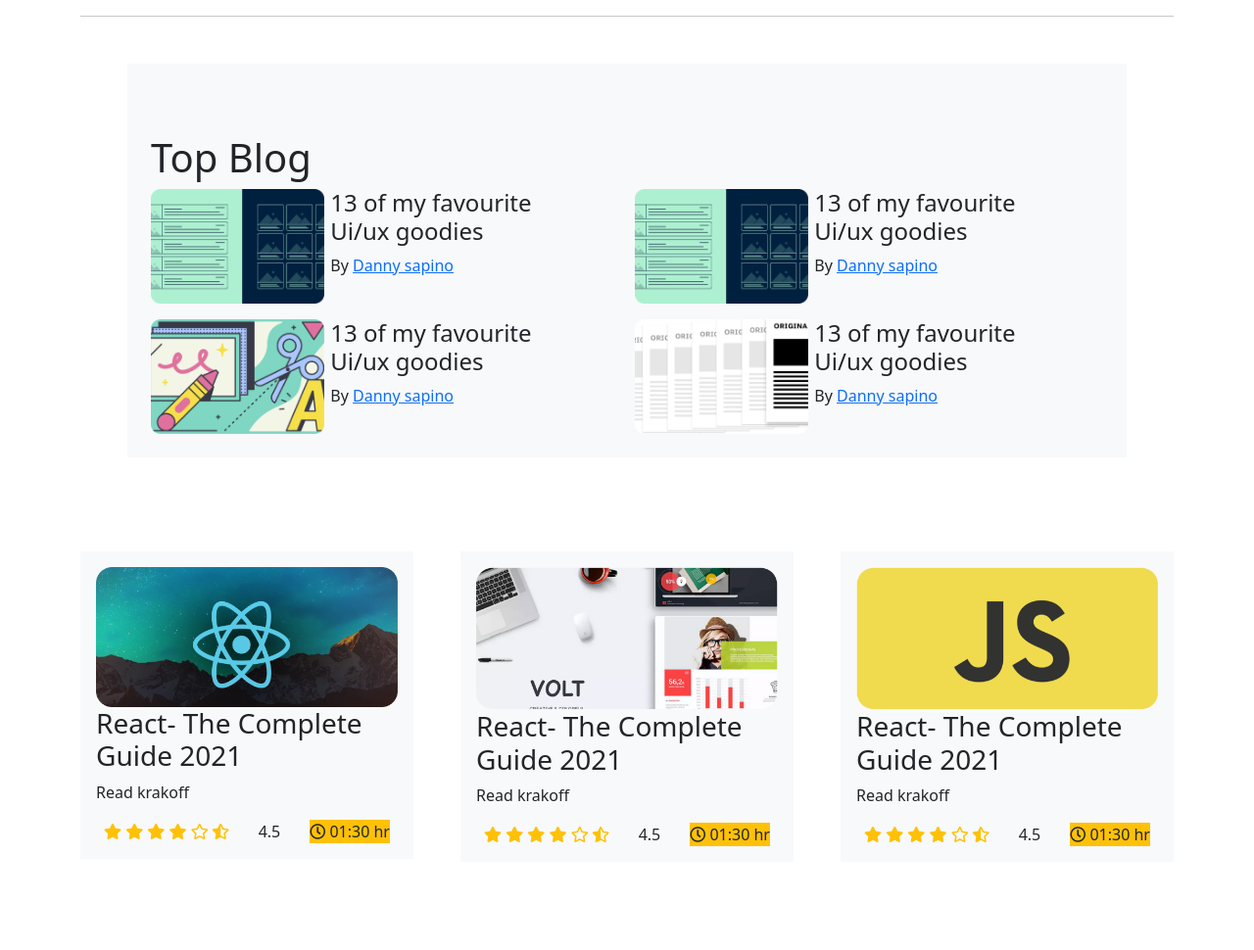
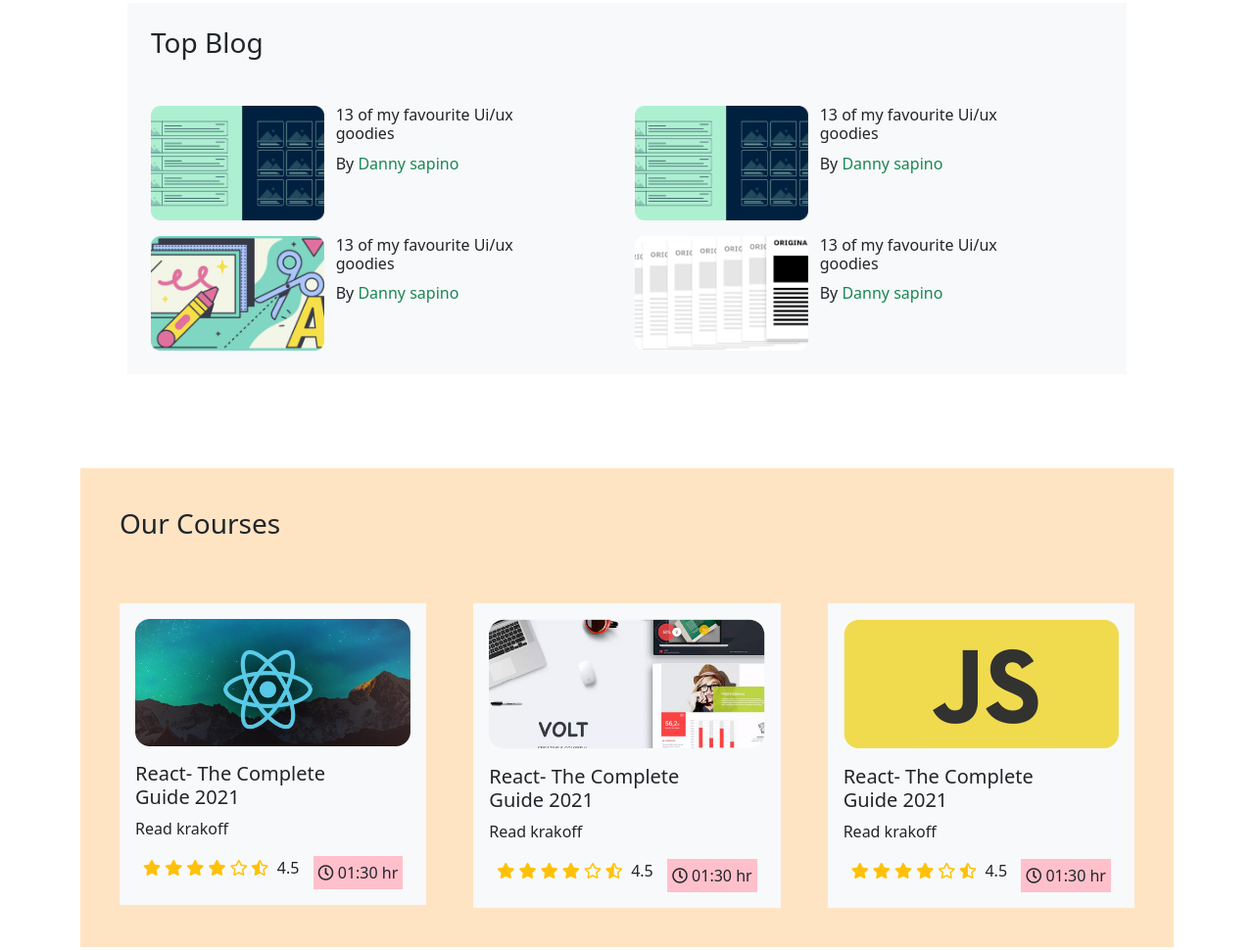
Before and after one commit to anamul01988/innovation-bootstrap-project, a plain HTML site: page index.html in a window 1280 px wide. Shown: the part 616-1586 px from the top of the page at 98% size. Drawn offline with nearby package versions, Linux system fonts and the light colour scheme.

Commit message:
style-added

```diff
--- a/css/style.css
+++ b/css/style.css
@@ -1,3 +1,8 @@
+a {
+    color: #0d6efd;
+    /* text-decoration: underline; */
+    text-decoration: none;
+}
 .content-one img{
     width: 100Px;
     height: 100px;
@@ -5,6 +10,18 @@
 .content-one h3 {
     text-transform: capitalize;
     font-size: 18px;
+}
+.bg-warning {
+    background-color: pink!important;
+    text-align: center;
+    font-size: 16px;
+    margin-left: 5px;
+    padding: 5px;
+}
+.courses
+{
+    background-color:bisque;
+    padding: 40px;
 }
 /*
  Medium devices (tablets, 768px and up)  */
--- a/index.html
+++ b/index.html
@@ -46,9 +46,9 @@
       <section>
           <div class="container">
               <div class="section-1 bg-light p-4 m-5">
-                  <h1 class="one-title pt-5">Top player</h1>
+                  <h1 class="one-title pt-5 fs-3 ">Top player</h1>
                   <div class="content-one">
-                      <div class="row g-3 py-5">
+                      <div class="row g-3 pt-5">
                           <div class="col-lg-4 col-md-6 col-12 d-flex align-items-center">
                              <img src="image/images/players/player-1.png" alt="player">
                              <h3 class="player-name ps-3"> john smith</h3>
@@ -81,19 +81,19 @@
               <hr>
 
               <div class="section-2 bg-light p-4 m-5">
-                <h1 class="one-title pt-5 text-capitalize">top blog</h1>
+                <h1 class="one-title pb-4 text-capitalize fs-3 ">top blog</h1>
                 <div class="content-two ">
-                    <div class="row g-3">
+                    <div class="row g-3 pt-3">
 
                         <div class="col-lg-6 col-md-12 col-12 d-flex">
                             <div class="row">
                               <div class="col-md-4 col-12">
                                   <img width="177px" src="image/images/blogs/blog-2.png" alt="">
                               </div>
-                              <div class="col-md-6 col-12">
+                              <div class="col-md-6 col-12 ms-2">
                                   <div class="ps-3">
-                                      <h4>13 of my favourite Ui/ux goodies</h4>
-                                      <p>By <a href="#">Danny sapino</a></p>
+                                      <h4 class="fs-6 ">13 of my favourite Ui/ux goodies</h4>
+                                      <p class="fs-6">By <a class="text-success" href="#">Danny sapino</a></p>
 
                                   </div>
                               </div>
@@ -105,10 +105,10 @@
                                 <div class="col-md-4 col-12">
                                     <img width="177px" src="image/images/blogs/blog-2.png" alt="">
                                 </div>
-                                <div class="col-md-6 col-12">
+                                <div class="col-md-6 col-12 ms-2">
                                     <div class="ps-3">
-                                        <h4>13 of my favourite Ui/ux goodies</h4>
-                                        <p>By <a href="#">Danny sapino</a></p>
+                                        <h4 class="fs-6">13 of my favourite Ui/ux goodies</h4>
+                                        <p class="fs-6">By <a class="text-success" href="#">Danny sapino</a></p>
 
                                     </div>
                                 </div>
@@ -120,10 +120,10 @@
                                 <div class="col-md-4 col-12">
                                     <img width="177px" src="image/images/blogs/blog-3.png" alt="">
                                 </div>
-                                <div class="col-md-6 col-12">
+                                <div class="col-md-6 col-12 ms-2">
                                     <div class="ps-3">
-                                        <h4>13 of my favourite Ui/ux goodies</h4>
-                                        <p>By <a href="#">Danny sapino</a></p>
+                                        <h4 class="fs-6">13 of my favourite Ui/ux goodies</h4>
+                                        <p class="fs-6">By <a class="text-success" href="#">Danny sapino</a></p>
 
                                     </div>
                                 </div>
@@ -136,10 +136,10 @@
                                 <div class="col-md-4 col-12">
                                     <img width="177px" src="image/images/blogs/blog-4.png" alt="">
                                 </div>
-                                <div class="col-md-6 col-12">
+                                <div class="col-md-6 col-12 ms-2">
                                     <div class="ps-3">
-                                        <h4>13 of my favourite Ui/ux goodies</h4>
-                                        <p>By <a href="#">Danny sapino</a></p>
+                                        <h4 class="fs-6">13 of my favourite Ui/ux goodies</h4>
+                                        <p class="fs-6">By <a class="text-success" href="#">Danny sapino</a></p>
 
                                     </div>
                                 </div>
@@ -227,12 +227,16 @@
 
       <section class="p-5">
           <div class="container">
+            <div class="courses">
                 <div class="row d-flex justify-content-between g-5">
-                  <div class="col-lg-4 col-md-6 col-12">
+                    <h3 class=" text-capitalize pb-2 fs-3">
+                         our courses
+                    </h3>
+                      <div class="col-lg-4 col-md-6 col-12 ">
                         <div class="course-area p-3 bg-light">
                              <img class="w-100 h-auto" src="image/images/courses/course-1.png" alt="ccc">
                              <div class="course-content">
-                             <h3>React- The Complete <br> Guide 2021</h3>
+                                 <h3 class="text-capitalize pt-3 fs-5">React- The Complete <br> Guide 2021</h3>
                                  <p class="text-dark">Read krakoff</p>
                                  <div class="course-footer d-flex justify-content-sm-between px-2">
                                      <div class="star">
@@ -251,11 +255,11 @@
 
                       </div>
 
-                  <div class="col-lg-4 col-md-6 col-12">
+                      <div class="col-lg-4 col-md-6 col-12 ">
                         <div class="course-area p-3 bg-light">
                              <img class="w-100 h-auto" src="image/images/courses/course-2.png" alt="ccc">
                              <div class="course-content">
-                             <h3>React- The Complete <br> Guide 2021</h3>
+                                 <h3 class="pt-3 fs-5">React- The Complete <br> Guide 2021</h3>
                                  <p class="text-dark">Read krakoff</p>
                                  <div class="course-footer d-flex justify-content-sm-between px-2">
                                      <div class="star">
@@ -278,7 +282,7 @@
                         <div class="course-area p-3 bg-light">
                              <img class="w-100 h-auto" src="image/images/courses/course-3.png" alt="ccc">
                              <div class="course-content">
-                             <h3>React- The Complete <br> Guide 2021</h3>
+                                 <h3 class="pt-3 fs-5">React- The Complete <br> Guide 2021</h3>
                                  <p class="text-dark">Read krakoff</p>
                                  <div class="course-footer d-flex justify-content-sm-between px-2">
                                      <div class="star">
@@ -299,12 +303,13 @@
 
                   </div>
             </div>
+          </div>
       </section>
 
 <footer class="py-5 mb-5">
     <div class="container-full bg-light">
         <div class="footer-area">
-            <h3 class="text-center text-capitalize py-3 fs-4">
+            <h3 class="text-center text-capitalize pb-4 fs-4">
                 life support can be changed by innovation copyright @ 2022
             </h3>
             <div class="icon d-flex justify-content-center">
```
Lines whose indentation alone changed are shown as unchanged.
